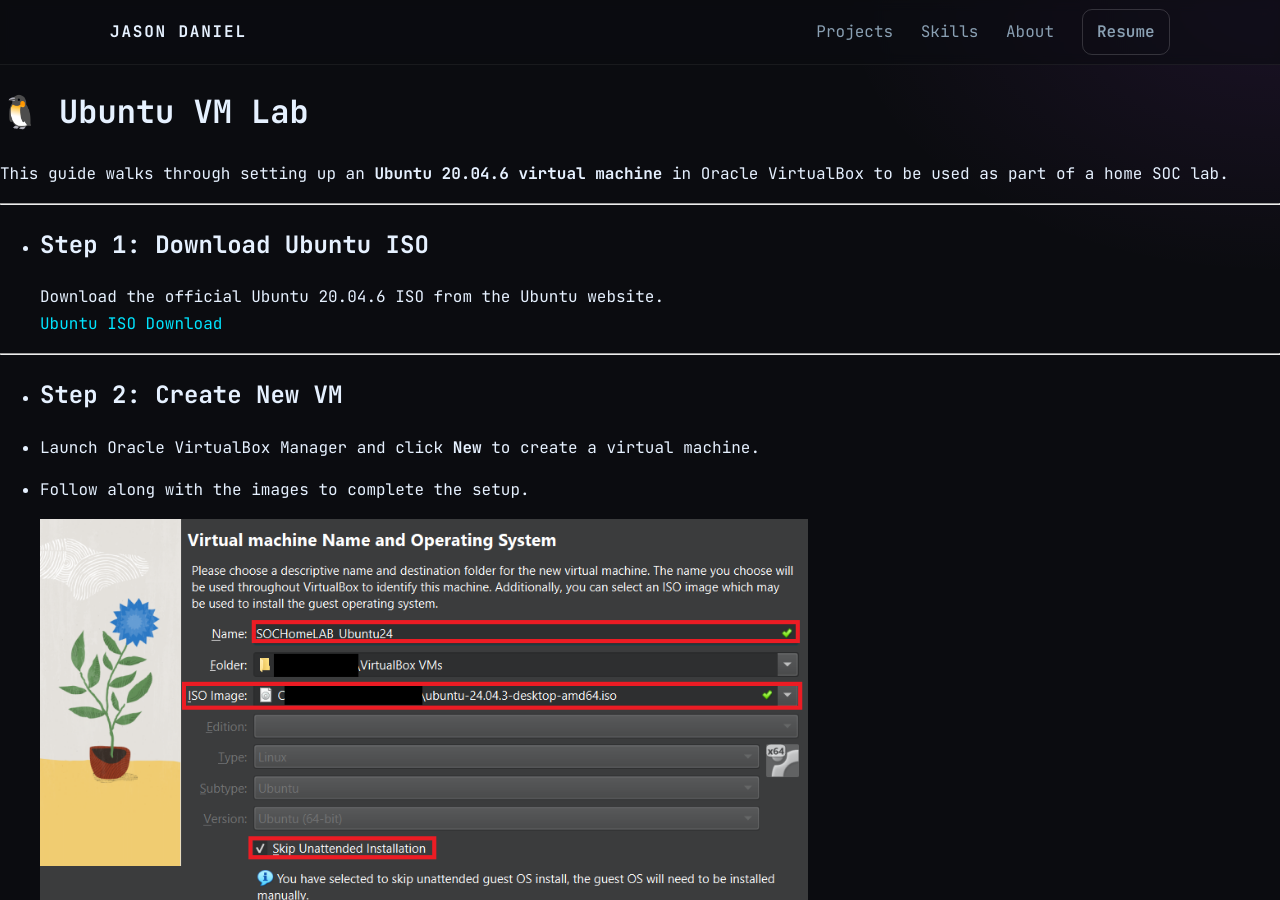
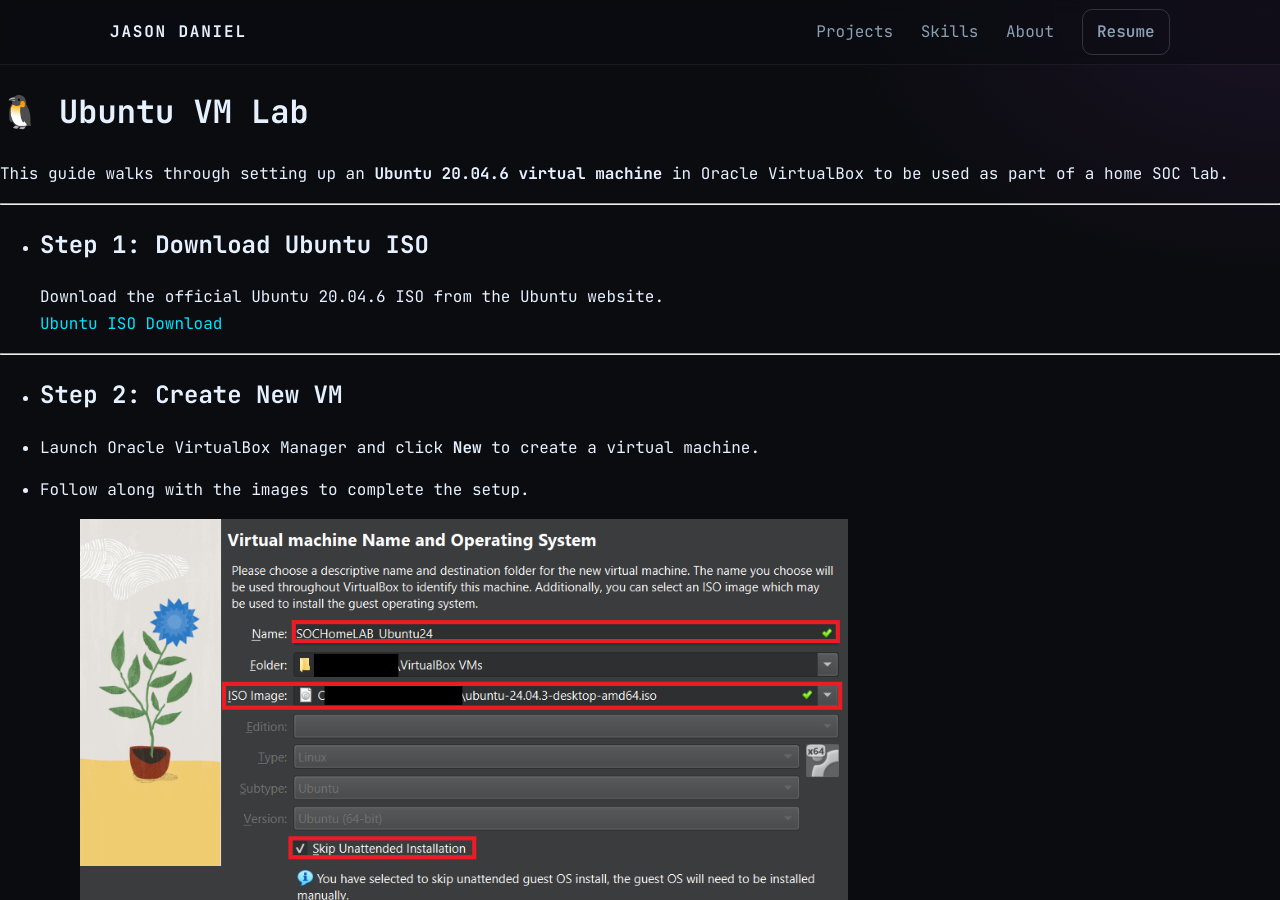
Before and after one commit to cscdanielj/cscdanielj.github.io, a Jekyll site: the page built from projects/ubuntu-lab.md, in a window 1280 px wide and 900 px high. Built offline with Jekyll 4.4.1, drawn with Linux system fonts in a browser that asks for light colours.

Commit message:
Update ubuntu-lab.md

```diff
--- a/projects/ubuntu-lab.md
+++ b/projects/ubuntu-lab.md
@@ -22,11 +22,11 @@
 
 - Follow along with the images to complete the setup.
 
-<img src="screenshots/ubuntu/settings1.png" alt="VM Setup Step 1" width="60%" style="margin-left: 40px;">
+<img src="screenshots/ubuntu/settings1.png" alt="VM Setup Step 1" width="60%" style="margin-left: 80px;">
 
-<img src="screenshots/ubuntu/settings2.png" alt="VM Setup Step 2" width="60%" style="margin-left: 40px;">
+<img src="screenshots/ubuntu/settings2.png" alt="VM Setup Step 2" width="60%" style="margin-left: 80px;">
 
-<img src="screenshots/ubuntu/settings3.png" alt="VM Setup Step 3" width="60%" style="margin-left: 40px;">
+<img src="screenshots/ubuntu/settings3.png" alt="VM Setup Step 3" width="60%" style="margin-left: 80px;">
 
 - After setup is complete, click "Finish"
 
```
